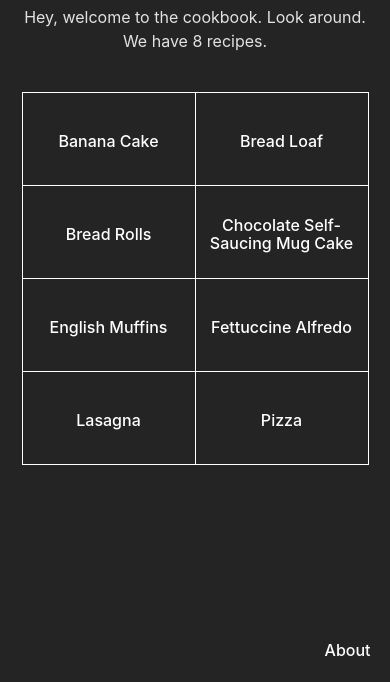
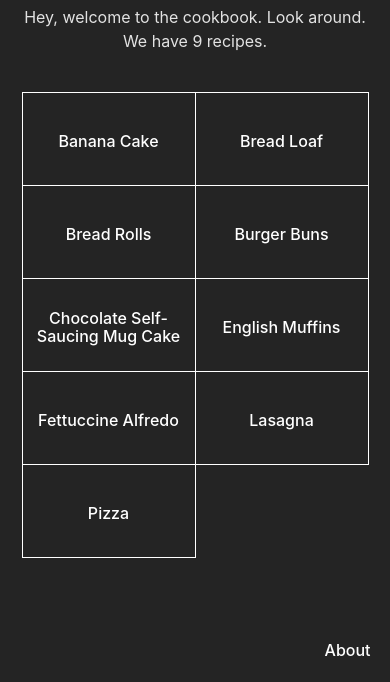
Before and after one commit to ReganRyanNZ/tailfire-recipes, a website built with Vite: page index.html in a window 390 px wide. Shown: the part 162-844 px from the top of the page. Built offline with nearby package versions, Linux system fonts and the light colour scheme.

Commit message:
recipe struture now a string for parsing. added hamburger buns

```diff
--- a/assets/style.css
+++ b/assets/style.css
@@ -96,7 +96,7 @@ h1 {
 .recipe-list {
   margin-top: 40px;
   display: grid;
-  grid-template-columns: repeat(auto-fit, minmax(160px, max-content));
+  grid-template-columns: repeat(auto-fit, minmax(172px, max-content));
   justify-content: center;
   gap: 1px; /* This works with "outline" in the children to stop double borders */
 }
@@ -104,10 +104,9 @@ h1 {
 .recipe-link {
   text-align: center;
   display: inline-block;
-  width: 160px;
-  height: 80px;
-  line-height: 80px;
-  padding: 6px;
+  width: 172px;
+  height: 92px;
+  line-height: 92px;
   outline: 1px solid white;
 }
 .recipe-link span {
--- a/pages/recipe.js
+++ b/pages/recipe.js
@@ -2,6 +2,7 @@ import { backArrow, createElement, title } from './helpers'
 
 import { bananaCake } from './recipes/bananaCake'
 import { breadLoaf } from './recipes/breadLoaf'
+import { burgerBuns } from './recipes/burgerBuns'
 import { chocMugCake } from './recipes/chocMugCake'
 import { englishMuffins } from './recipes/englishMuffins'
 import { lasagna } from './recipes/lasagna'
@@ -10,15 +11,17 @@ import { breadRolls } from './recipes/breadRolls'
 import { fettuccineAlfredo } from './recipes/fettuccineAlfredo'
 
 export const recipeRoutes = {
-  "banana-cake": bananaCake,
-  "bread-loaf": breadLoaf,
-  "bread-rolls": breadRolls,
-  "chocolate-self-saucing-mug-cake": chocMugCake,
-  "english-muffins": englishMuffins,
-  "fettuccine-alfredo": fettuccineAlfredo,
-  "lasagna": lasagna,
-  "pizza": pizza,
+  "banana-cake": parseRecipe(bananaCake),
+  "bread-loaf": parseRecipe(breadLoaf),
+  "bread-rolls": parseRecipe(breadRolls),
+  "burger-buns": parseRecipe(burgerBuns),
+  "chocolate-self-saucing-mug-cake": parseRecipe(chocMugCake),
+  "english-muffins": parseRecipe(englishMuffins),
+  "fettuccine-alfredo": parseRecipe(fettuccineAlfredo),
+  "lasagna": parseRecipe(lasagna),
+  "pizza": parseRecipe(pizza),
 }
+
 
 export function Recipe(recipe) {
   let component = createElement("div.recipe")
@@ -66,3 +69,27 @@ function tipsComponent(tips) {
   }
   return component
 }
+
+// A recipe object has:
+// - title
+// - steps (array of ingredients and array of actions)
+// - tips
+function parseRecipe(input) {
+  if (typeof input !== 'string') { return input }
+
+  let recipe = {}
+  let [grid, tips] = input.split("\ntips\n")
+  recipe.tips = tips.split("\n").filter(x => x.length > 0)
+  grid = grid.split("\n\n")
+  recipe.title = grid.shift().trim()
+  recipe.steps = []
+  for(let rawStep of grid) {
+    let step = {ingredients: [], actions: []}
+    for(let line of rawStep.split('\n')) {
+      if (line[0] == '-') { step.ingredients.push(line.substring(2)) }
+      else { step.actions.push(line) }
+    }
+    recipe.steps.push(step)
+  }
+  return recipe
+}
--- a/pages/recipes/bananaCake.js
+++ b/pages/recipes/bananaCake.js
@@ -1,15 +1,23 @@
-export const bananaCake = {
-  title: `Banana Cake`,
-  steps: [
-    {ingredients: [`100g *butter*`, `125g *brown sugar*`],
-     actions: [`Soften (don't melt) the butter and cream it together with the sugar (whisk until fluffy) in a large bowl.`]},
-    {ingredients: [`2 *bananas*`, `1 *egg*`],
-     actions: [`Mash bananas.`, `Add eggs and bananas to the bowl.`]},
-    {ingredients: [`3 tsp *baking powder*`, `180g *flour*`],
-     actions: [`Mix baking powder into flour, then add that mixture to the bowl.`, `Add to a medium-sized baking dish. Bake at 180ºC for 20 mins until golden brown.`]},
-  ],
-  tips: [`The brown sugar adds a little extra moisture, but white sugar is fine as a substitute.`,
-         `For creaming the butter and sugar together, a fork works great if you don't have a whisk.`,
-         `To enhance the sweetness use very ripe (black) bananas.`,
-         `If the butter gets too hot and melts, pop it in the freezer for a couple minutes to resolidify.`]
-}
+export const bananaCake =
+`Banana Cake
+
+- 100g *butter*
+- 125g *brown sugar*
+Soften (don't melt) the butter and cream it together with the sugar (whisk until fluffy) in a large bowl.
+
+- 2 *bananas*
+- 1 *egg*
+Mash bananas.
+Add eggs and bananas to the bowl.
+
+- 3 tsp *baking powder*
+- 180g *flour*
+Mix baking powder into flour, then add that mixture to the bowl.
+Add to a medium-sized baking dish. Bake at 180ºC for 20 mins until golden brown.
+
+tips
+The brown sugar adds a little extra moisture, but white sugar is fine as a substitute.
+For creaming the butter and sugar together, a fork works great if you don't have a whisk.
+To enhance the sweetness use very ripe (black) bananas.
+If the butter gets too hot and melts, pop it in the freezer for a couple minutes to resolidify.
+`
--- a/pages/recipes/breadLoaf.js
+++ b/pages/recipes/breadLoaf.js
@@ -1,18 +1,24 @@
-export const breadLoaf = {
-  Serves: [1, `large loaf`],
-  title: `Bread Loaf`,
-  steps: [
-    {ingredients: [`10g *yeast*`, `350g *water*`, `Pinch of *sugar*`],
-     actions: [`Mix sugar, yeast, and water. Let it sit in a warm place until the yeast is foaming at the top.`]},
-    {ingredients: [`10g *salt*`, `500g *flour*`],
-     actions: [`Stir salt into flour.`, `Add the water/yeast. Mix until it is a sticky dough.`]},
-    {ingredients: [],
-     actions: [`Knead the dough thoroughly, then put in a container to rise.`, `When it has doubled in size, gently knead to de-gas the dough.`, `Shape it into a loaf, place on a tray and score the top with a knife.`]},
-     {ingredients: [],
-    actions: [`Put in oven at 180ºC with an ice cube. Cook until bread has a golden crust. Take out of the oven and keep it in a sealed container while it cools.`]}
-  ],
-  tips: [`Swap half the flour for whole wheat flour to get a whole wheat loaf.`,
-         `The ice cube in the oven increases the humidity, which allows the loaf to rise better and to form a more golden crust.`,
-         `After baking, it is important to keep the loaf in a covered (sealed if possible) container while it cools. This allows the crust to soften, so you don't have tough bread.`
-  ]
-}
+export const breadLoaf = `
+Bread Loaf
+
+- 10g *yeast*
+- 350g *water*
+- Pinch of *sugar*
+Mix sugar, yeast, and water. Let it sit in a warm place until the yeast is foaming at the top.
+
+- 10g *salt*
+- 500g *flour*
+Stir salt into flour.
+Add the water/yeast. Mix until it is a sticky dough.
+
+Knead the dough thoroughly, then put in a container to rise.
+When it has doubled in size, gently knead to de-gas the dough.
+Shape it into a loaf, place on a tray and score the top with a knife.
+
+Put in oven at 180ºC with an ice cube. Cook until bread has a golden crust.
+Take out of the oven and keep it in a sealed container while it cools.
+
+tips
+Swap half the flour for whole wheat flour to get a whole wheat loaf.
+The ice cube in the oven increases the humidity, which allows the loaf to rise better and to form a more golden crust.
+After baking, it is important to keep the loaf in a covered (sealed if possible) container while it cools. This allows the crust to soften, so you don't have tough bread.`
--- a/pages/recipes/breadRolls.js
+++ b/pages/recipes/breadRolls.js
@@ -1,15 +1,26 @@
-export const breadRolls = {
-  title: `Bread Rolls`,
-  steps: [
-    {ingredients: [`7g *yeast*`, `240g *flour*`, `1 tbsp *sugar*`, `1/2 tsp *salt*`],
-     actions: [`Mix ingredients together.`]},
-    {ingredients: [`120g *milk*`,`60g *water*`,`2 tbsp *butter*`,],
-     actions: [`Stir together in a saucepan on low heat until it is warm.`]},
-    {ingredients: [],
-     actions: [`Knead the dough thoroughly, then put in a container to rise.`, `When it has doubled in size, gently knead to de-gas the dough.`, `Shape it into 6 balls, place on a baking dish and let them rise again.`]},
-     {ingredients: [`2 tbsp *butter* (optional)`],
-    actions: [`When the dough has doubled in size, put the buns into the oven at 180ºC.`, `Bake for about 20 mins until bread has a golden crust.`, `Take out of the oven and brush the tops with butter (optional).`]}
-  ],
-  tips: [`This is one recipe where "crowding the pan" is a good thing. The buns will push against each other and rise more vertically, and have softer walls with no crust.`,
-  ]
-}
+export const breadRolls =
+`Bread Rolls
+
+- 7g *yeast*
+- 240g *flour*
+- 1 tbsp *sugar*
+- 1/2 tsp *salt*
+Mix ingredients together.
+
+- 120g *milk*
+- 60g *water*
+- 2 tbsp *butter*
+Stir together in a saucepan on low heat until it is warm.
+
+Knead the dough thoroughly, then put in a container to rise.
+When it has doubled in size, gently knead to de-gas the dough.
+Shape it into 6 balls, place on a baking dish and let them rise again.
+
+- 2 tbsp *butter* (optional)
+When the dough has doubled in size, put the buns into the oven at 180ºC.
+Bake for about 20 mins until bread has a golden crust.
+Take out of the oven and brush the tops with butter (optional).
+
+tips
+This is one recipe where "crowding the pan" is a good thing. The buns will push against each other and rise more vertically, and have softer walls with no crust.
+`
--- /dev/null
+++ b/pages/recipes/burgerBuns.js
@@ -0,0 +1,29 @@
+export const burgerBuns = `
+Burger Buns
+
+- 250g warm water
+- 1/4 cups olive oil
+- 1/4 cups sugar
+- 2 tbsp active dry yeast
+Combine in a bowl and let sit for 10 minutes
+
+- 1 egg
+- 3 1/2 cups all-purpose flour
+- 1 tsp salt
+Add in egg, stir, then flour and salt and stir until it becomes a dough.
+Preheat oven to 200ºC
+
+Flour a surface and knead dough for 8-10 minutes.
+Divide into 8, shape them into balls, and place on a baking tray.
+Rise for 40 minutes (optional).
+
+- 1 egg
+- Splash of milk
+Mix egg and milk together to make an egg wash.
+Paint the tops of the buns with the egg wash, then stick them in the oven.
+Bake for 10-12 minutes until the tops are golden brown.
+
+tips
+Flatten the dough a bit before baking—you don't want tall buns for burgers.
+To get a softer bun, either grill or microwave the bun halves just before making the burger.
+`
--- a/pages/recipes/chocMugCake.js
+++ b/pages/recipes/chocMugCake.js
@@ -1,18 +1,28 @@
-export const chocMugCake = {
-  title: `Chocolate Self-Saucing Mug Cake`,
-  steps: [
-    {ingredients: [`3 tbsp *flour*`, `2 tbsp *sugar*`, `1 tbsp *cocoa powder*`, `1/4 tsp *baking powder*`, `1/8 tsp *salt*`],
-     actions: [`Combine together in a large mug or small bowl.`]},
-    {ingredients: [`3 tbsp *milk*`, `2 tbsp *oil*`, `1/4 tsp *vanilla essence*`],
-     actions: [`Add to the mug and stir thoroughly.`]},
-    {ingredients: [`2 tbsp *brown sugar*`, `1 tsp *cocoa powder*`, `4 tbsp *hot water*`],
-     actions: [`Sprinkle sugar then cocoa powder evenly on top (do not mix it in).`, `Pour the water over the top and put it in the microwave for 1 minute.`]},
-  ],
-  tips: [
-         `The ingredients of the last step should not be stirred in, they will become a rich chocolate sauce for the cake.`,
-         `Any oil can be used, but avoid strong-tasting oils like olive oil.`,
-         `Microwaves vary in strength, you will need to find the optimal time for your microwave.`,
-         `Don't worry if it seems very wet—that's by design. The key to knowing if it's done is looking at the texture in the center, rather than the outside.`,
-         `Serve with a high-quality vanilla ice cream.`
-        ]
-}
+export const chocMugCake = `
+Chocolate Self-Saucing Mug Cake
+
+- 3 tbsp *flour*
+- 2 tbsp *sugar*
+- 1 tbsp *cocoa powder*
+- 1/4 tsp *baking powder*
+- 1/8 tsp *salt*
+Combine together in a large mug or small bowl.
+
+- 3 tbsp *milk*
+- 1 tbsp *oil*
+- 1/4 tsp *vanilla essence*
+Add to the mug and stir thoroughly.
+
+- 1 tbsp *brown sugar*
+- 1 tsp *cocoa powder*
+- 4 tbsp *hot water*
+Sprinkle sugar then cocoa powder evenly on top (do not mix it in).
+Pour the water over the top and put it in the microwave for 1 minute.
+
+tips
+The ingredients of the last step should not be stirred in, they will become a rich chocolate sauce for the cake.
+Any oil can be used, but avoid strong-tasting oils like olive oil.
+Microwaves vary in strength, you will need to find the optimal time for your microwave.
+Don't worry if it seems very wet—that's by design. The key to knowing if it's done is looking at the texture in the center, rather than the outside.
+Serve with a high-quality vanilla ice cream.
+`
--- a/pages/recipes/englishMuffins.js
+++ b/pages/recipes/englishMuffins.js
@@ -1,18 +1,24 @@
-export const englishMuffins = {
-  title: `English Muffins`,
-  steps: [
-    {ingredients: [`1/2 tsp *yeast*`, `1/2 cup *water*`, `Pinch of *sugar*`],
-     actions: [`Mix sugar, yeast, and water. Let it sit in a warm place until the yeast is foaming at the top.`]},
-    {ingredients: [`1/4 tsp *salt*`, `2 1/2 cups *flour*`],
-     actions: [`Stir salt into flour.`]},
-    {ingredients: [`2/3 cups *milk*`, `1 tbsp *butter*`],
-     actions: [`Melt butter, mix with milk, and thoroughly combine all ingredients together.`, ]},
-     {ingredients: [],
-    actions: [`No need to knead the dough, just mix thoroughly, then cover and let it sit until it has doubled in size.`, `After the dough has risen, cut and shape into patties and fry them in a pan on medium-low heat.`]}
-  ],
-  tips: [`Cover the pan with a lid while frying, it traps the moisture in and makes the muffins softer.`,
-         `Wholewheat muffins can be made by replacing half the flour with wholewheat flour.`,
-         `If the dough gets too deflated while handling/shaping the muffins, let it rest and rise a bit before continuing. The goal is big bubbles.`,
-         `The yeast can benefit from warmer (but not hot!) water.`
-  ]
-}
+export const englishMuffins = `
+English Muffins
+
+- 1/2 tsp *yeast*
+- 1/2 cup *water*
+- Pinch of *sugar*
+Mix sugar, yeast, and water. Let it sit in a warm place until the yeast is foaming at the top.
+
+- 1/4 tsp *salt*
+- 2 1/2 cups *flour*
+Stir salt into flour.
+
+- 2/3 cups *milk*
+- 1 tbsp *butter*
+Melt butter, mix with milk, and thoroughly combine all ingredients together.
+
+No need to knead the dough, just mix thoroughly, then cover and let it sit until it has doubled in size.
+After the dough has risen, cut and shape into patties and fry them in a pan on medium-low heat.
+
+tips
+Cover the pan with a lid while frying, it traps the moisture in and makes the muffins softer.
+Wholewheat muffins can be made by replacing half the flour with wholewheat flour.
+If the dough gets too deflated while handling/shaping the muffins, let it rest and rise a bit before continuing. The goal is big bubbles.
+The yeast can benefit from warmer (but not hot!) water.`
--- a/pages/recipes/fettuccineAlfredo.js
+++ b/pages/recipes/fettuccineAlfredo.js
@@ -1,14 +1,21 @@
-export const fettuccineAlfredo = {
-  title: `Fettuccine Alfredo`,
-  steps: [
-    {ingredients: [`300g *flour*`, `3 *eggs*`],
-     actions: [`Mix together and knead until very smooth.`, `Roll out thin and cut into fettuccine strips.`]},
-    {ingredients: [`*Salt*`],
-     actions: [`Cook noodles for 60 seconds in salted water.`, `Remove the water but keep 1/2 cup aside for the next step.`]},
-    {ingredients: [`70g *butter*`, `45g grated *parmesan cheese*`, `1/2 cup *pasta water*`],
-     actions: [`Melt butter in a pan, add noodles and parmesan, stir together.`, `Slowly add the pasta water while stirring to get a creamy sauce.`]},
-  ],
-  tips: [`This is the plain traditional recipe, but you can build on it with bacon, mushrooms, or sundried tomatoes.`,
-         `For great pasta, it's worthwhile to get a pasta machine. If you don't have one, you can roll the dough very flat, then fold the dough sheet in half several times (in the same direction) and slice with a very sharp knife to cut the noodles.`
-  ]
-}
+export const fettuccineAlfredo = `
+Fettuccine Alfredo
+
+- 300g *flour*
+- 3 *eggs*
+Mix together and knead until very smooth.
+Roll out thin and cut into fettuccine strips.
+
+- *Salt*
+Cook noodles for 60 seconds in salted water.
+Remove the water but keep 1/2 cup aside for the next step.
+
+- 70g *butter*
+- 45g grated *parmesan cheese*
+- 1/2 cup *pasta water*
+Melt butter in a pan, add noodles and parmesan, stir together.
+Slowly add the pasta water while stirring to get a creamy sauce.
+
+tips
+This is the plain traditional recipe, but you can build on it with bacon, mushrooms, or sundried tomatoes.
+For great pasta, it's worthwhile to get a pasta machine. If you don't have one, you can roll the dough very flat, then fold the dough sheet in half several times (in the same direction) and slice with a very sharp knife to cut the noodles.`
--- a/pages/recipes/lasagna.js
+++ b/pages/recipes/lasagna.js
@@ -1,18 +1,40 @@
-export const lasagna = {
-  title: `Lasagna`,
-  steps: [
-    {ingredients: [`200g *flour*`, `2 *eggs*`, `Pinch of *salt*`],
-     actions: [`Mix everything, knead until smooth.`, `Roll out as thin as you can. Coat the sheets with flour.`]},
-    {ingredients: [`500g *minced beef*`, `Minced *garlic*`, `1 *onion*`],
-     actions: [`Fry the mince at high temperature until it's covered in crispy brown bits.`]},
-    {ingredients: [`1 *carrot*`, `1 *zucchini*`, `1 can *pasta sauce*`, `1 tsp *sugar*`, `*Lemon juice*`, `*Salt*`, `*Pepper*`, `*Chili powder*`,],
-     actions: [`Grate carrot and zucchini and add them to the mince that's frying. Add the pasta sauce.`, `Add the rest of the ingredients according to taste (no specific measurements).`]},
-     {ingredients: [`50g *butter*`, `1/2 cup *flour*`, `2 cups *milk*`, `*Salt*`],
-    actions: [`Melt butter in a saucepan on low heat.`, `Add flour and stir until a dough has formed.`, `Slowly add milk while stirring, until the sauce is thick and smooth.`, `Add salt to taste.`]},
-    {ingredients: [`1 cup grated *cheese*`],
-    actions: [`Place half the mince into a baking dish. Cover with pasta sheets, and then with half the white sauce. Repeat, so there are 2 complete layers.`, `Sprinkle cheese on top, and bake in the oven at 180º for 20 minutes until the top has browned.`]},
+export const lasagna = `
+Lasagna
 
-  ],
-  tips: [`The white sauce requires a lot of stirring while slowly adding the milk. If it gets lumpy, keep stirring on low heat until it gets smooth again.`
-  ]
-}
+- 200g *flour*
+- 2 *eggs*
+- Pinch of *salt*
+Mix everything, knead until smooth.
+Roll out as thin as you can. Dust the sheets with flour to keep them from sticking.
+
+- 500g *minced beef*
+- Minced *garlic*
+- 1 *onion*
+Fry at high temperature in a large frying pan until the beef is covered in crispy brown bits.
+
+- 1 *carrot*
+- 1 *zucchini*
+- 1 can *pasta sauce*
+- 1 tsp *sugar*
+- *Lemon juice*
+- *Salt*
+- *Pepper*
+- *Chili powder*
+Grate carrot and zucchini and add them to the frying pan. Add the pasta sauce.
+Add the rest of the ingredients according to taste (no specific measurements).
+
+- 50g *butter*
+- 1/2 cup *flour*
+- 2 cups *milk*
+- *Salt*
+Melt butter in a saucepan on low heat.
+Add flour and stir until a dough has formed.
+Slowly add milk while stirring, until the sauce is thick and smooth.
+Add salt to taste.
+
+- 1 cup grated *cheese*
+Place half the mince into a baking dish. Cover with pasta sheets, and then with half the white sauce. Repeat, so there are 2 complete layers.
+Sprinkle cheese on top, and bake in the oven at 180º for 20 minutes until the top has browned.
+
+tips
+The white sauce requires a lot of stirring while slowly adding the milk. If it gets lumpy, keep stirring on low heat until it gets smooth again.`
--- a/pages/recipes/pizza.js
+++ b/pages/recipes/pizza.js
@@ -1,29 +1,53 @@
-export const pizza = {
-  title: `Pizza`,
-  steps: [
-    {ingredients: [`5g *yeast*`, `330g *water*`, `pinch of *sugar*`, `2 tbsp *olive oil*`],
-     actions: [`Mix everything together, let it sit in a warm place until yeast rises to the top.`]},
-    {ingredients: [`500g *flour*`, `1 tsp *salt*`],
-     actions: [`Mix salt into the flour.`]},
-    {ingredients: [],
-     actions: [`Mix all of the above together and knead the dough until it is smooth.`, `Cover the dough and let it rest until it has doubled in size.`]},
-     {ingredients: [`2 cans of *(plum) tomatoes*`, `*sugar*`, `*oregano*`, `*chili flakes* or *cayenne pepper*`],
-      actions: [`Mash the tomatoes, and cook them in a pot.`, `Add a dash of sugar, oregano, salt, and pepper to taste. Add chili to give it a small kick.`, `Cook until the sauce has thickened, and is no longer watery.`]},
-      {ingredients: [],
-      actions: [`Divide the dough into 4 balls.`, `Knead each one individually, and let them rest a couple minutes (or overnight for fermented flavor).`]},
-      {ingredients: [`*Olive oil*`, `*Mozzarella*`, `*Parmesan*`, `*Pepperoni* (optional)`],
-      actions: [ `Roll a dough ball out into a pizza base, place it in a large frying pan on medium-low heat.`, `Coat the top of the base with a thin layer of olive oil.`, `Add the following layers in this order:`, `Sauce`, `Mozzarella`, `Parmesan`, `Pepperoni (optional)`]},
-      {ingredients: [`Fresh *basil*`],
-      actions: [`When the base is about 80% cooked in the pan, move to the oven and bake at high temperature until the cheese has browned.`,
-                `Serve with fresh basil leaves on top. Alternatively, mash basil leaves into some olive oil and pour that over the pizza.`]}
-  ],
-  tips: [`Warm (but do not boil) the water to make the yeast activate faster.`,
-         `Dough rises at different rates depending on many factors, so it's better to visually check for the size to double, rather than depend on a specific time. However, anywhere between 20 minutes to overnight should be fine.`,
-         `To stop the dough drying out while rising, you can cover with plastic wrap or simply give the dough a light coating of olive oil to stop air touching the dough.`,
-         `This recipe starts the pizza in the frying pan because it's easy to assemble there, and it lets the dough cook longer than the toppings. This is an important step, because the alternative is to use a fancy pizza oven at very high surface temperatures to get the dough to cook faster than the toppings.`,
-         `The layer of olive oil between the dough and the sauce is crucial—it stops the sauce from wetting the dough, which would prevent it from cooking properly.`,
-         `This is a basic recipe for great pizza. Feel free to experiment with toppings.`,
-         `You can also experiment with different cheeses, but mozzarella gives great texture and parmesan gives great flavor.`,
-         `If you're feeling fancy, use 50% all-purpose flour and 50% 00 flour.`
-      ]
-}
+export const pizza = `
+Pizza
+
+- 5g *yeast*
+- 330g *water*
+- pinch of *sugar*
+- 2 tbsp *olive oil*
+Mix everything together, let it sit in a warm place until yeast rises to the top.
+
+- 500g *flour*
+- 1 tsp *salt*
+Mix salt into the flour.
+
+Mix all of the above together and knead the dough until it is smooth.
+Cover the dough and let it rest until it has doubled in size.
+
+- 2 cans of *(plum) tomatoes*
+- *sugar*
+- *oregano*
+- *chili flakes* or *cayenne pepper*
+Mash the tomatoes, and cook them in a pot.
+Add a dash of sugar, oregano, salt, and pepper to taste. Add chili to give it a small kick.
+Cook until the sauce has thickened, and is no longer watery.
+
+Divide the dough into 4 balls.
+Knead each one individually, and let them rest a couple minutes (or overnight for fermented flavor).
+
+- *Olive oil*
+- *Mozzarella*
+- *Parmesan*
+- *Pepperoni* (optional)
+Roll a dough ball out into a pizza base, place it in a large frying pan on medium-low heat.
+Coat the top of the base with a thin layer of olive oil.
+Add the following layers in this order:
+Sauce
+Mozzarella
+Parmesan
+Pepperoni (optional)
+
+- Fresh *basil*
+When the base is about 80% cooked in the pan, move to the oven and bake at high temperature until the cheese has browned.
+Serve with fresh basil leaves on top. Alternatively, mash basil leaves into some olive oil and pour that over the pizza.
+
+tips
+Warm (but do not boil) the water to make the yeast activate faster.
+Dough rises at different rates depending on many factors, so it's better to visually check for the size to double, rather than depend on a specific time. However, anywhere between 20 minutes to overnight should be fine.
+To stop the dough drying out while rising, you can cover with plastic wrap or simply give the dough a light coating of olive oil to stop air touching the dough.
+This recipe starts the pizza in the frying pan because it's easy to assemble there, and it lets the dough cook longer than the toppings. This is an important step, because the alternative is to use a fancy pizza oven at very high surface temperatures to get the dough to cook faster than the toppings.
+The layer of olive oil between the dough and the sauce is crucial—it stops the sauce from wetting the dough, which would prevent it from cooking properly.
+This is a basic recipe for great pizza. Feel free to experiment with toppings.
+You can also experiment with different cheeses, but mozzarella gives great texture and parmesan gives great flavor.
+If you're feeling fancy, use 50% all-purpose flour and 50% 00 flour.
+`
```
